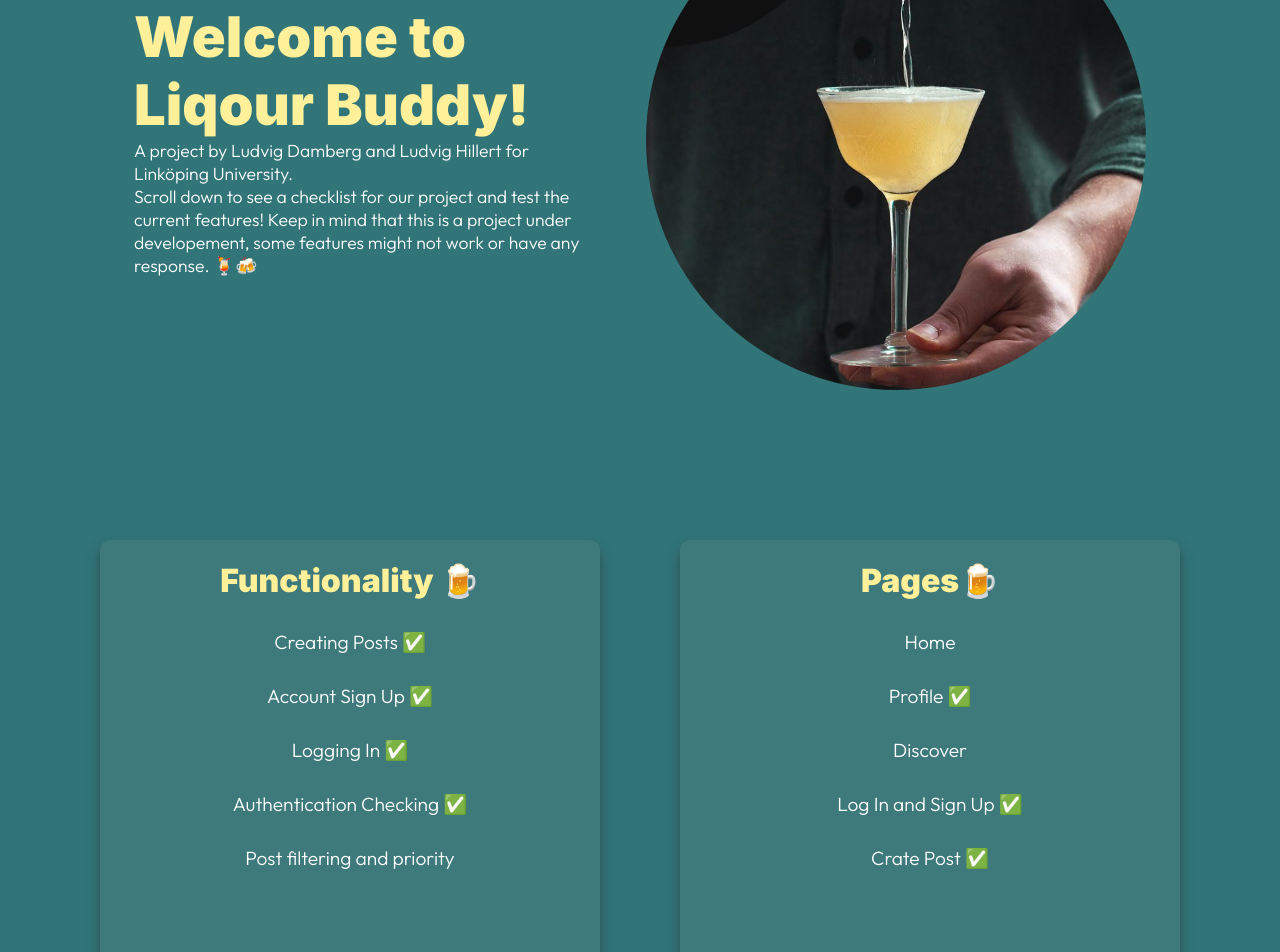
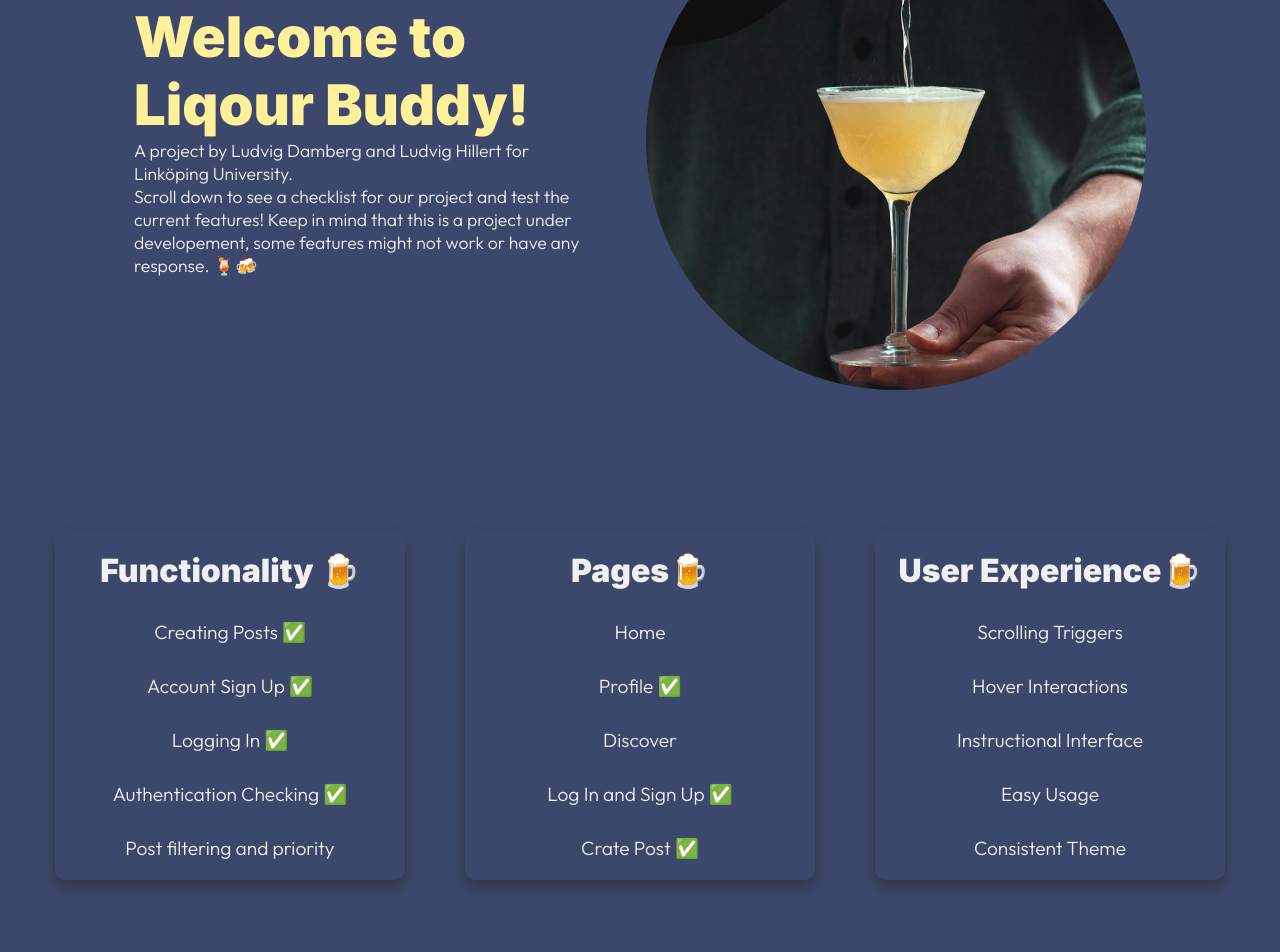
Before and after one commit to ludvigdamberg/TDDD27, a React (Create React App) app in the folder frontend/: page / in a window 1280 px wide. Shown: the part 320-1272 px from the top of the page. Built offline with nearby package versions, Linux system fonts and the light colour scheme.

Commit message:
session
back button (inside login for now)
started on a footer

```diff
--- a/frontend/src/components/Footer.js
+++ b/frontend/src/components/Footer.js
@@ -0,0 +1,25 @@
+import React from 'react'
+import styles from '../styles/footer.module.css'
+import { Link } from 'react-router-dom'
+
+const Footer = () => {
+  return (
+    <div className={styles.footer}>
+        <div className={styles.footer_section}>
+            <h2>Social Media</h2>
+        </div>
+        <div className={styles.footer_section}>
+        <h2>Links</h2>
+
+
+
+        </div>
+        <div className={styles.footer_section}>
+        <h2>Credits</h2>
+
+        </div>
+    </div>
+  )
+}
+
+export default Footer
--- a/frontend/src/index.css
+++ b/frontend/src/index.css
@@ -6,7 +6,7 @@
 body {
   margin: 0;
   box-sizing: border-box;
-  background: rgb(49, 117, 121);
+  background: rgb(60, 72, 107);
   color: white;
   font-family: 'Outfit', sans-serif;
 }
--- a/frontend/src/index.js
+++ b/frontend/src/index.js
@@ -7,6 +7,7 @@ import  Login  from './pages/Login';
 import Profile from './pages/Profile';
 import Feed from './pages/Feed';
 import { RouterProvider, createBrowserRouter, Route } from 'react-router-dom';
+import Footer from './components/Footer';
 
 const router  =createBrowserRouter([
     {
@@ -33,10 +34,9 @@ const router  =createBrowserRouter([
 
 const root = ReactDOM.createRoot(document.getElementById('root'));
 root.render(
-
+ <>
    <RouterProvider router={router}/>
-
-
+</>
 );
 
 // If you want to start measuring performance in your app, pass a function
--- a/frontend/src/pages/Login.js
+++ b/frontend/src/pages/Login.js
@@ -1,14 +1,17 @@
 import React from 'react'
 import styles from '../styles/login.module.css'
 import LoginForm from '../components/LoginForm'
-
+import { FaArrowLeft } from 'react-icons/fa';
+import { Link } from 'react-router-dom';
 
 
 const Login = () => {
 
   return (
     <div className={styles.parent}>
+
       <div className={styles.left}>
+      <div className={styles.arrow}><Link to='/'><FaArrowLeft/></Link></div>
         <h1 className={styles.label}>LOGIN🎈</h1>
         <LoginForm />
       </div>
--- /dev/null
+++ b/frontend/src/styles/footer.module.css
@@ -0,0 +1,13 @@
+.footer{
+height: 30vh;
+width: 100vw;
+background-color: rgb(158, 201, 238);
+display: grid;
+grid-template-columns: 1fr 1fr 1fr;
+grid-gap: 20px;
+padding: 20px;
+}
+.footer_section{
+text-align: center;
+font-size: 16px;
+}
--- a/frontend/src/styles/login.module.css
+++ b/frontend/src/styles/login.module.css
@@ -1,6 +1,31 @@
 .parent{
   display: flex;
   height: 100vh;
+}
+.arrow{
+  position: absolute;
+  justify-self: left;
+  margin: 15px;
+  width: 40px;
+  height: 40px;
+  border-radius: 50%;
+  background: rgb(49, 117, 121);
+  display: flex;
+  justify-content: center;
+  text-align: center;
+  align-items: center;
+  transition-timing-function: cubic-bezier(0.25, 0.8, 0.25, 1);
+  transition-duration: 400ms;
+  color: rgb(255, 240, 153);
+}
+.arrow:hover{
+  width: 42px;
+  height: 42px;
+
+}
+.arrow a{
+  color: yellow;
+
 }
 .left{
  width: 30%;
--- a/frontend/src/styles/styles.module.css
+++ b/frontend/src/styles/styles.module.css
@@ -1,7 +1,7 @@
 
 p{
-  color:white;
-     font-family: 'Outfit', sans-serif;
+  color:rgb(240, 240, 240);
+  font-family: 'Outfit', sans-serif;
 
 }
 
@@ -18,8 +18,8 @@ textarea{
     display: flex;
     justify-content: center;
     align-items: center;
-    background-color: rgb(49, 117, 121);
-    color: rgb(255, 255, 255);
+    background-color: rgb(60, 72, 107);
+    color: rgb(240, 240, 240);
     flex-wrap: wrap; /* Add flex-wrap property to allow text to wrap */
 }
 .Header p{
@@ -34,7 +34,6 @@ textarea{
 }
 
 .pick_file {
-  color: rgb(67, 1, 128);
   font-size: 35px;
   margin:10px;
 
@@ -77,25 +76,29 @@ object-fit: cover;
     height: 70vh;
     display: flex;
     justify-content: center;
-    background: rgb(49, 117, 121);
+    background: rgb(60, 72, 107);
     flex-wrap: wrap; /* Add flex-wrap property to allow text to wrap */
 
 }
 .card {
-    margin: 40px;
-    width: 500px;
-    height: 500px;
-    background: rgb(62, 121, 124);
+    margin: 30px;
+    width: 350px;
+    height: 350px;
+    color: rgb(240, 240, 240);
     border-radius: 10px;
     box-shadow: 0 8px 13px 0 rgba(41, 41, 43, 0.548);
     text-align: center;
-    color: rgb(255, 240, 153);
+    background: rgb(60, 72, 107);
+  }
+  .card h1{
+
+    color: rgb(240, 240, 240);
   }
   .list{
   list-style: none;
   padding: 0;
   margin: 0;
-  color: rgb(255, 255, 255);
+  background: rgb(60, 72, 107);
   font-size: 120%;
 
 }
```
Also changed, not shown: frontend/src/components/Login.js (+1 -9 lines), frontend/src/styles/buttons.module.css (added, +39 -0 lines), 2 other files (tests, documents, lock files or other folders).
